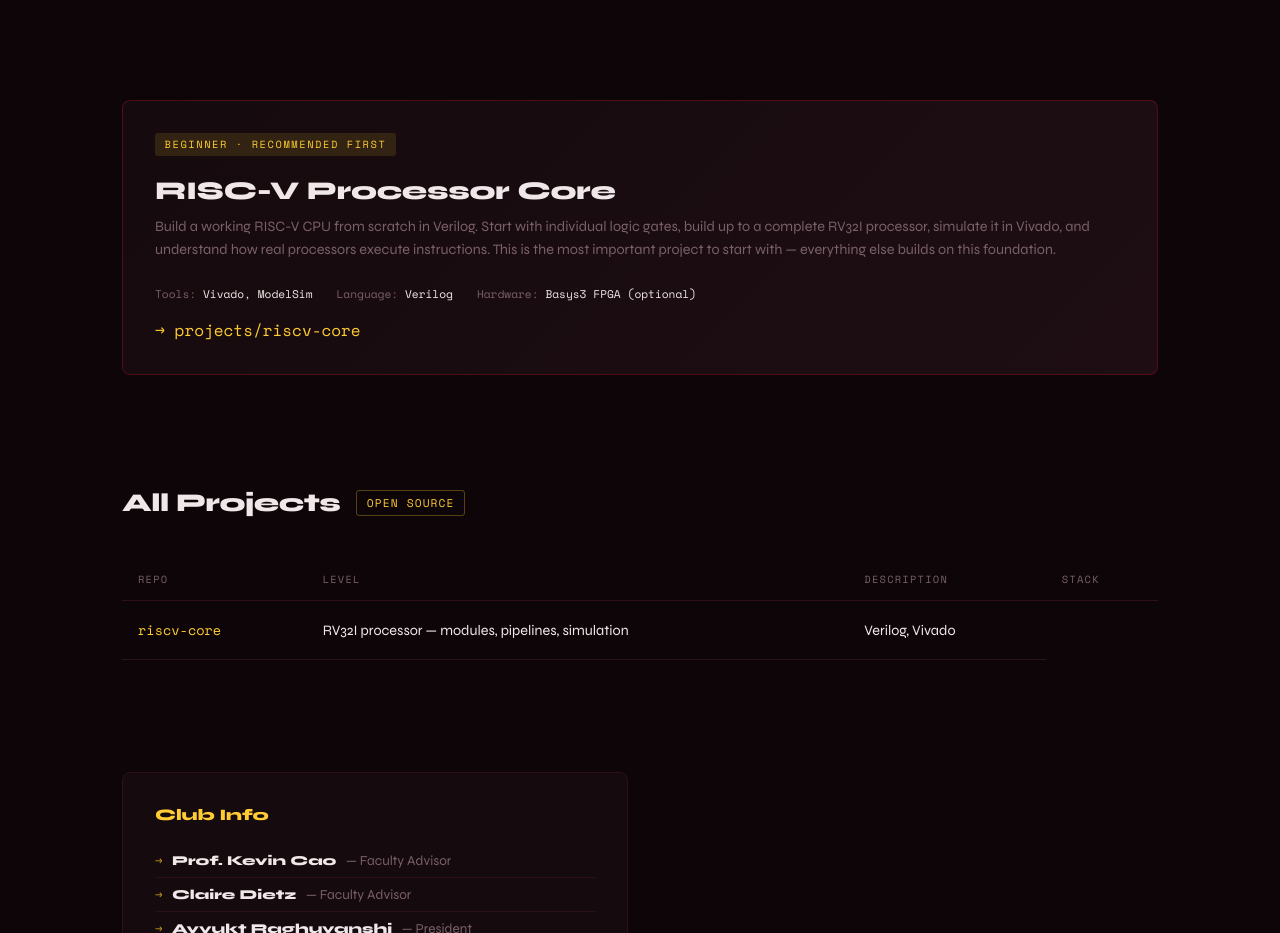
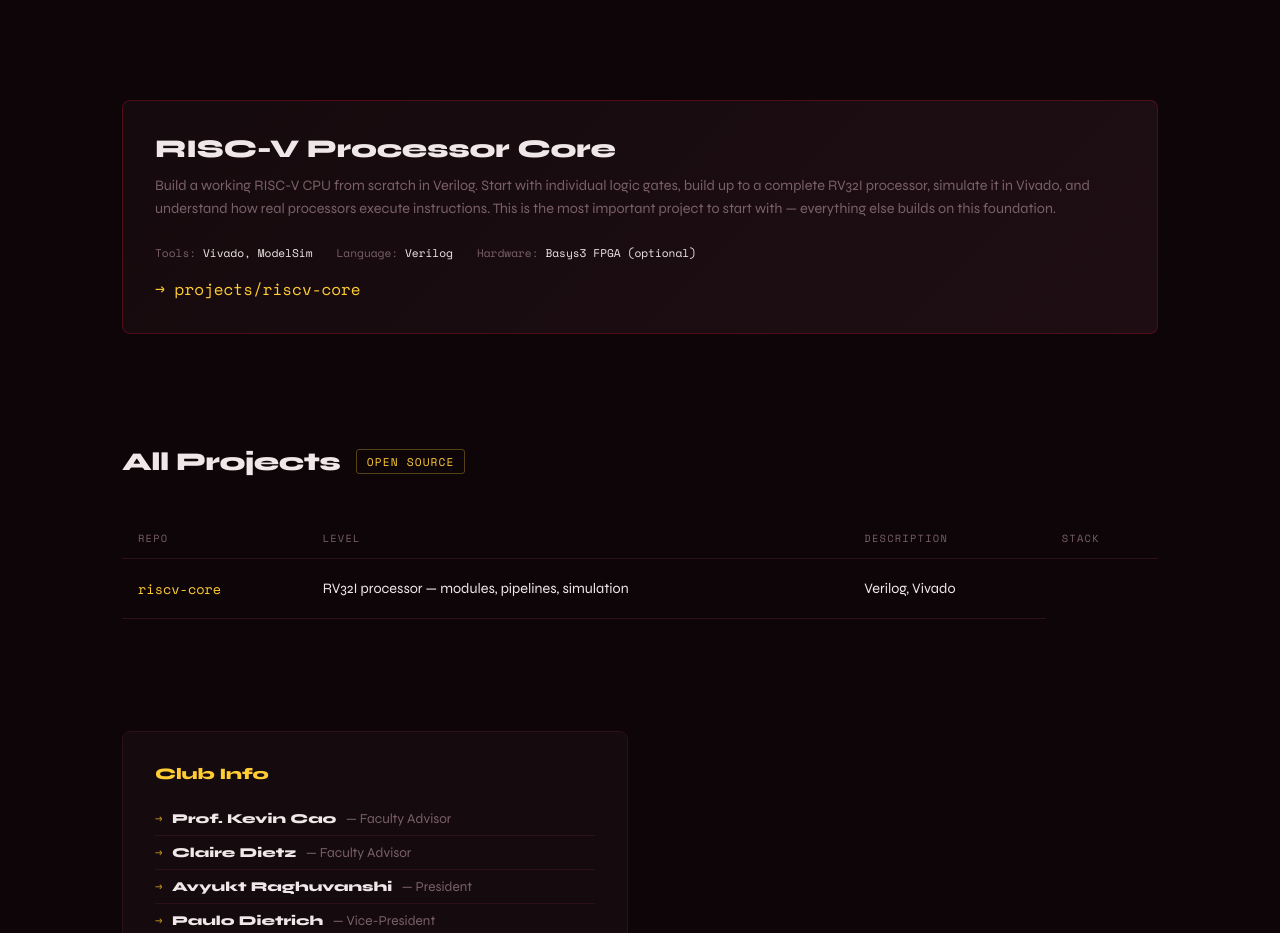
Before and after one commit to UMN-ASIC-CLUB/asicumn.github.io, a website: page index.html in a window 1280 px wide. Shown: the part 980-1913 px from the top of the page. Drawn offline with nearby package versions, Linux system fonts and the light colour scheme.

Commit message:
Remove 'Beginner · Recommended First' label

```diff
--- a/index.html
+++ b/index.html
@@ -531,7 +531,6 @@
       </div>
       <div class="track-grid">
         <div class="track-card featured">
-          <span class="track-label label-beginner">Beginner · Recommended First</span>
           <h3>RISC-V Processor Core</h3>
           <p>Build a working RISC-V CPU from scratch in Verilog. Start with individual logic gates, build up to a complete RV32I processor, simulate it in Vivado, and understand how real processors execute instructions. This is the most important project to start with — everything else builds on this foundation.</p>
           <div class="track-meta">
```
